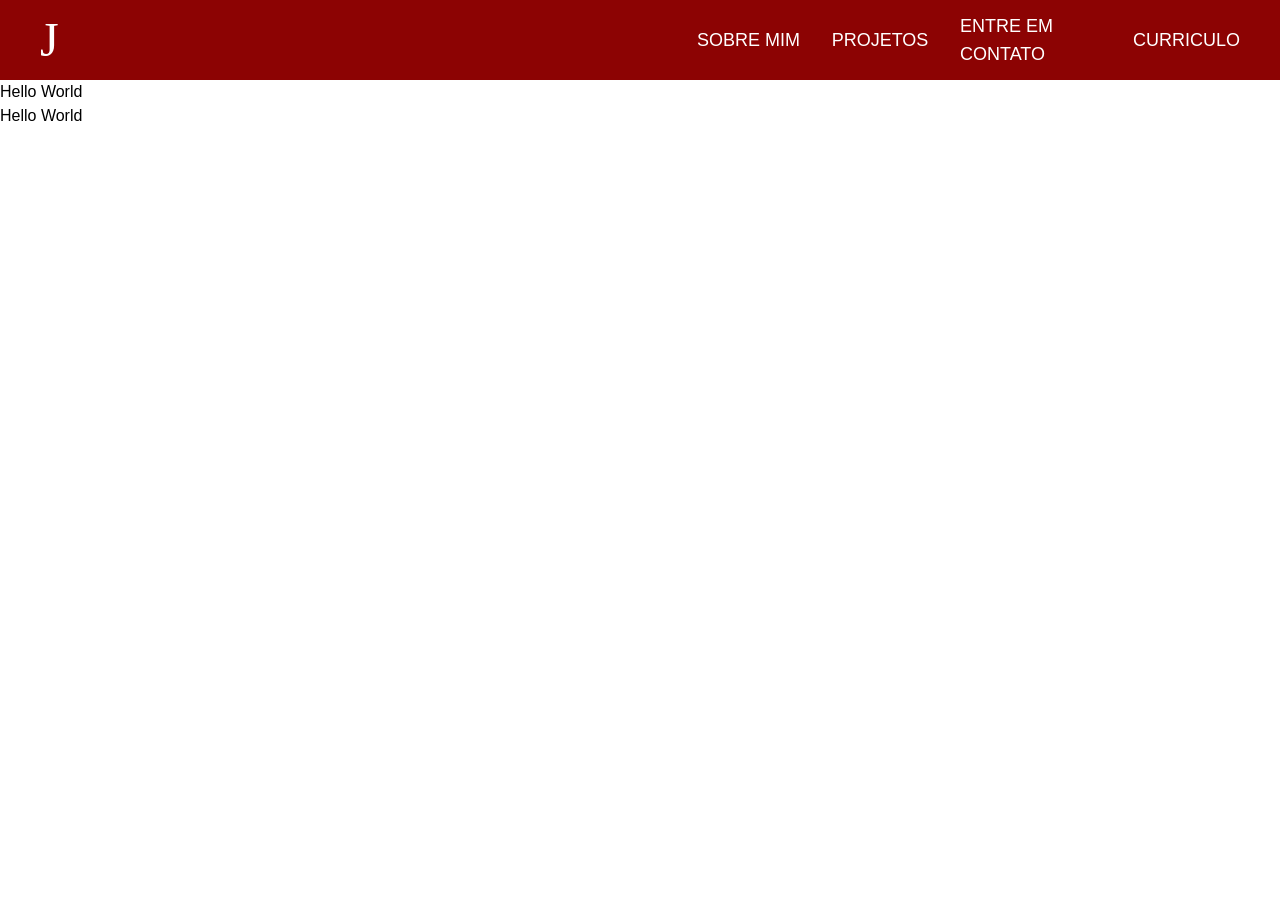
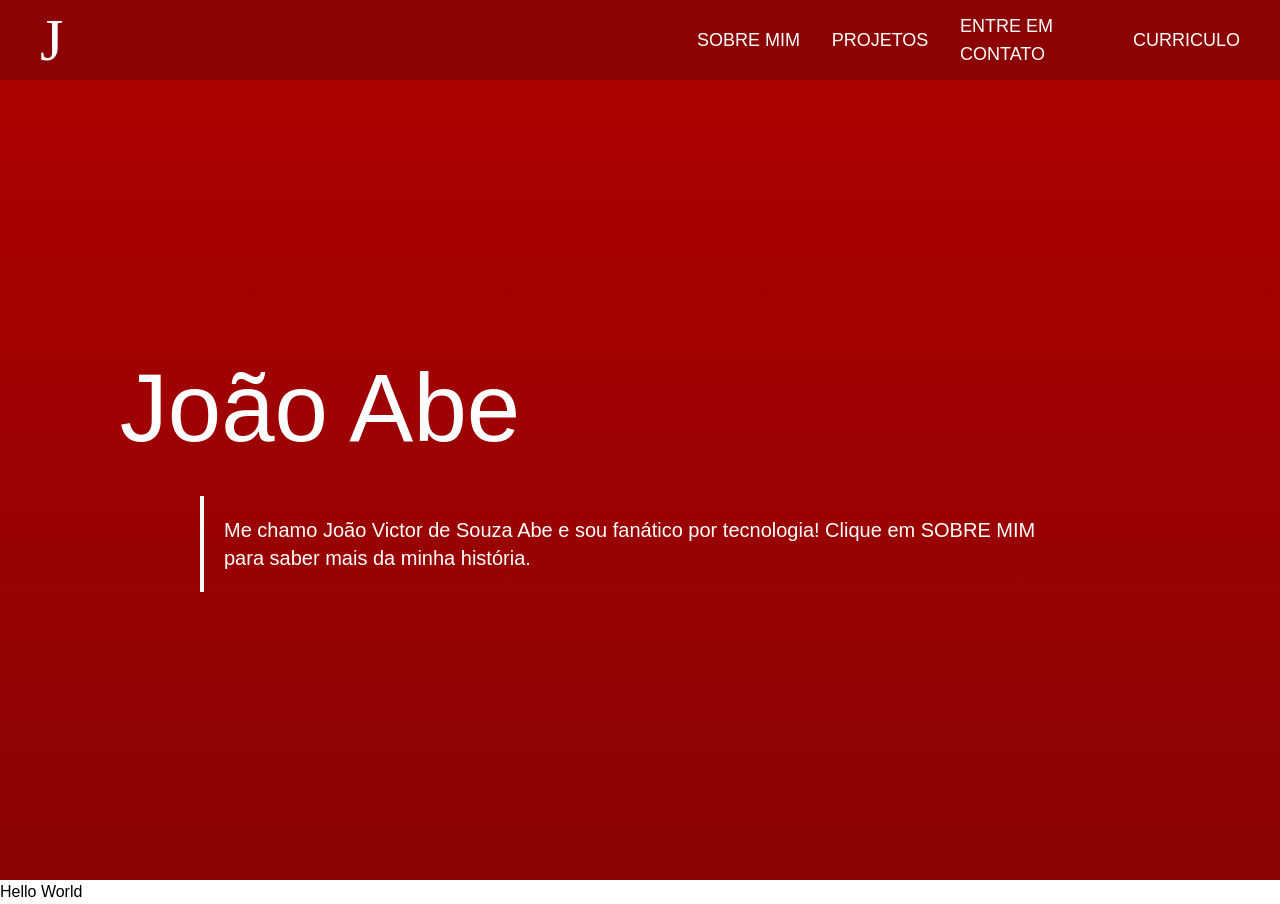
Before and after one commit to MrJoaoAbe/Portf-lio, a React (Vite) app: page / in a window 1280 px wide. Before the commit the page ends 800 px from the top, so only its background shows below. Built offline with nearby package versions, Linux system fonts and the light colour scheme; a web font is replaced by a local one.

Commit message:
home page add

```diff
--- a/src/components/Navbar.jsx
+++ b/src/components/Navbar.jsx
@@ -4,7 +4,7 @@ function Navbar() {
     return (
         <div className="bg-[#8C0303] h-20 grid grid-cols-8 text-white">
             <div className="flex items-center col-start-1 ">
-                <Link to="/" className="rouge-font text-5xl ml-10">J</Link>
+                <Link to="/" className="rouge-font text-6xl ml-10">J</Link>
             </div>
             <div className="flex items-center justify-end col-start-5 text-lg">
                 <Link to="/sobremim">SOBRE MIM</Link>
--- a/src/pages/Home.jsx
+++ b/src/pages/Home.jsx
@@ -1,6 +1,16 @@
 function Home() {
     return (
-        <div>Hello World</div>
+        <div className="min-h-screen bg-linear-to-t from-[#8C0303] to-[#ac0101] text-white">
+            <div className="grid grid-cols-2">
+                <div className="flex justify-center mt-70 text-8xl mb-10">
+                    João Abe
+                </div>
+            </div>
+
+            <div className="ml-50 p-5 text-xl wrap-break-word w-220 border-l-4">
+                <p>Me chamo João Victor de Souza Abe e sou fanático por tecnologia! Clique em SOBRE MIM para saber mais da minha história.</p>
+            </div>
+        </div>
     )
 }
 
```
